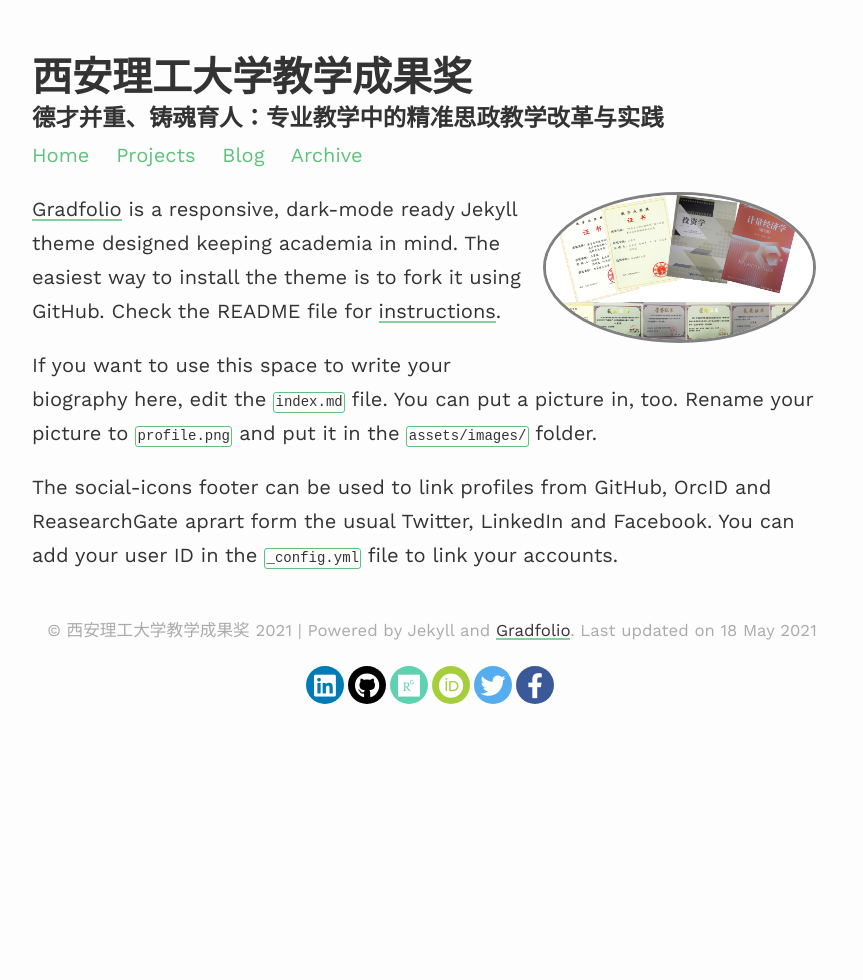
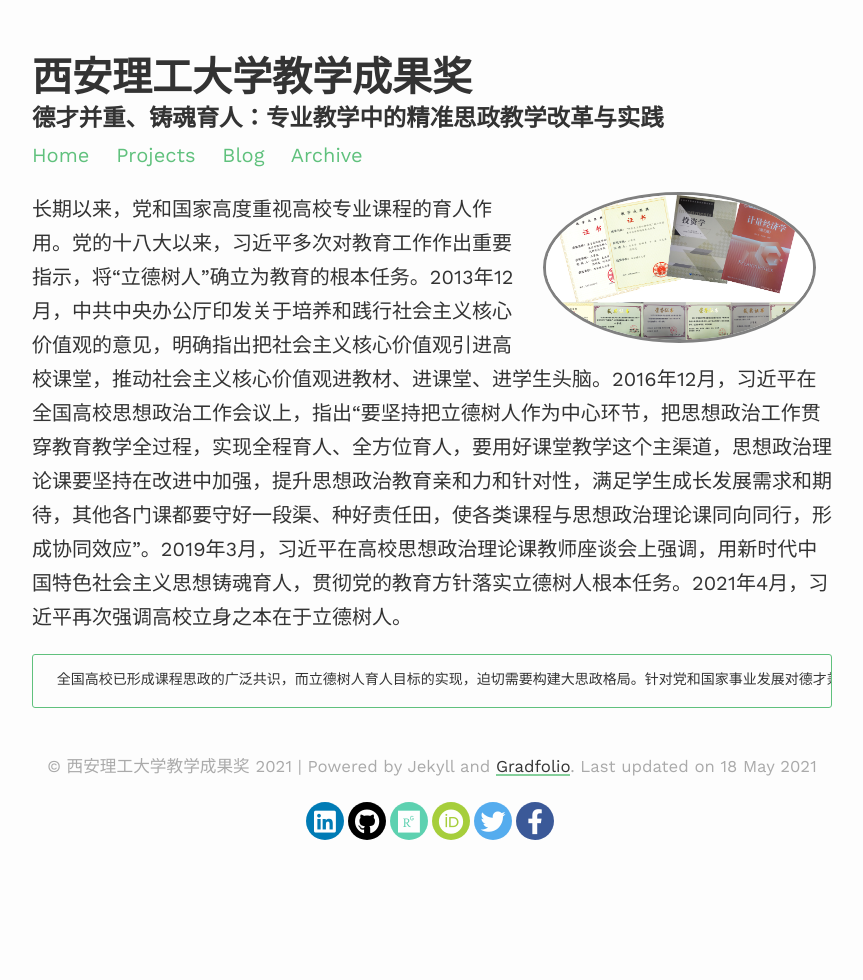
Before and after one commit to dakuamao/gradfolio, a Jekyll site: the page built from index.md, in a window 1280 px wide. Shown: the whole page, without its empty margins (208-1071 px from the left). Built offline with Jekyll 4.4.1, drawn with Linux system fonts in a browser that asks for light colours; nearby versions of some CDN libraries.

Commit message:
Update index.md

```diff
--- a/index.md
+++ b/index.md
@@ -7,8 +7,6 @@ profile:
 published: true
 ---
 
-[Gradfolio](https://github.com/jitinnair1/gradfolio){:target="_blank"} is a responsive, dark-mode ready Jekyll theme designed keeping academia in mind. The easiest way to install the theme is to fork it using GitHub. Check the README file for [instructions](https://github.com/jitinnair1/gradfolio#installation){:target="_blank"}.
+长期以来，党和国家高度重视高校专业课程的育人作用。党的十八大以来，习近平多次对教育工作作出重要指示，将“立德树人”确立为教育的根本任务。2013年12月，中共中央办公厅印发关于培养和践行社会主义核心价值观的意见，明确指出把社会主义核心价值观引进高校课堂，推动社会主义核心价值观进教材、进课堂、进学生头脑。2016年12月，习近平在全国高校思想政治工作会议上，指出“要坚持把立德树人作为中心环节，把思想政治工作贯穿教育教学全过程，实现全程育人、全方位育人，要用好课堂教学这个主渠道，思想政治理论课要坚持在改进中加强，提升思想政治教育亲和力和针对性，满足学生成长发展需求和期待，其他各门课都要守好一段渠、种好责任田，使各类课程与思想政治理论课同向同行，形成协同效应”。2019年3月，习近平在高校思想政治理论课教师座谈会上强调，用新时代中国特色社会主义思想铸魂育人，贯彻党的教育方针落实立德树人根本任务。2021年4月，习近平再次强调高校立身之本在于立德树人。
 
-If you want to use this space to write your biography here, edit the `index.md` file. You can put a picture in, too. Rename your picture to `profile.png` and put it in the `assets/images/` folder.
-
-The social-icons footer can be used to link profiles from GitHub, OrcID and ReasearchGate aprart form the usual Twitter, LinkedIn and Facebook. You can add your user ID in the `_config.yml` file to link your accounts.
+     全国高校已形成课程思政的广泛共识，而立德树人育人目标的实现，迫切需要构建大思政格局。针对党和国家事业发展对德才兼备人才的迫切需求。教学成果秉承“立德树人、德才并重”的教育理念，充分发挥我校国家级特色专业的优势，建立共享思想政治教育资源育人平台，形成思政课程教师参与专业课程教学全过程的新机制。专业教学全过程实现了精准思政的规范化、常态化、制度化，从而提高思政教育的实效性。取得了丰富教学成果， 对高等院校课程思政的建设具有示范和引领意义。
```
